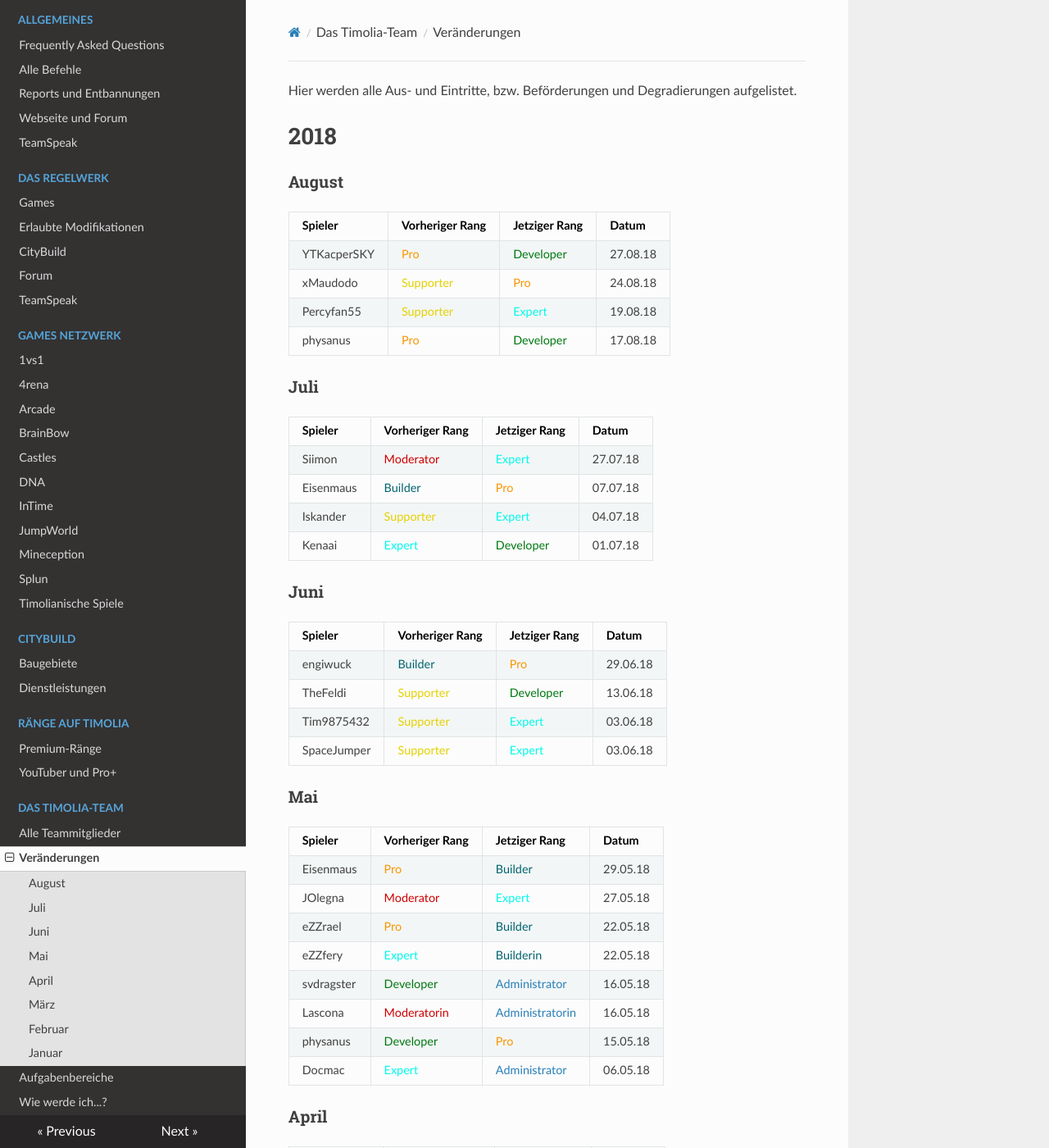
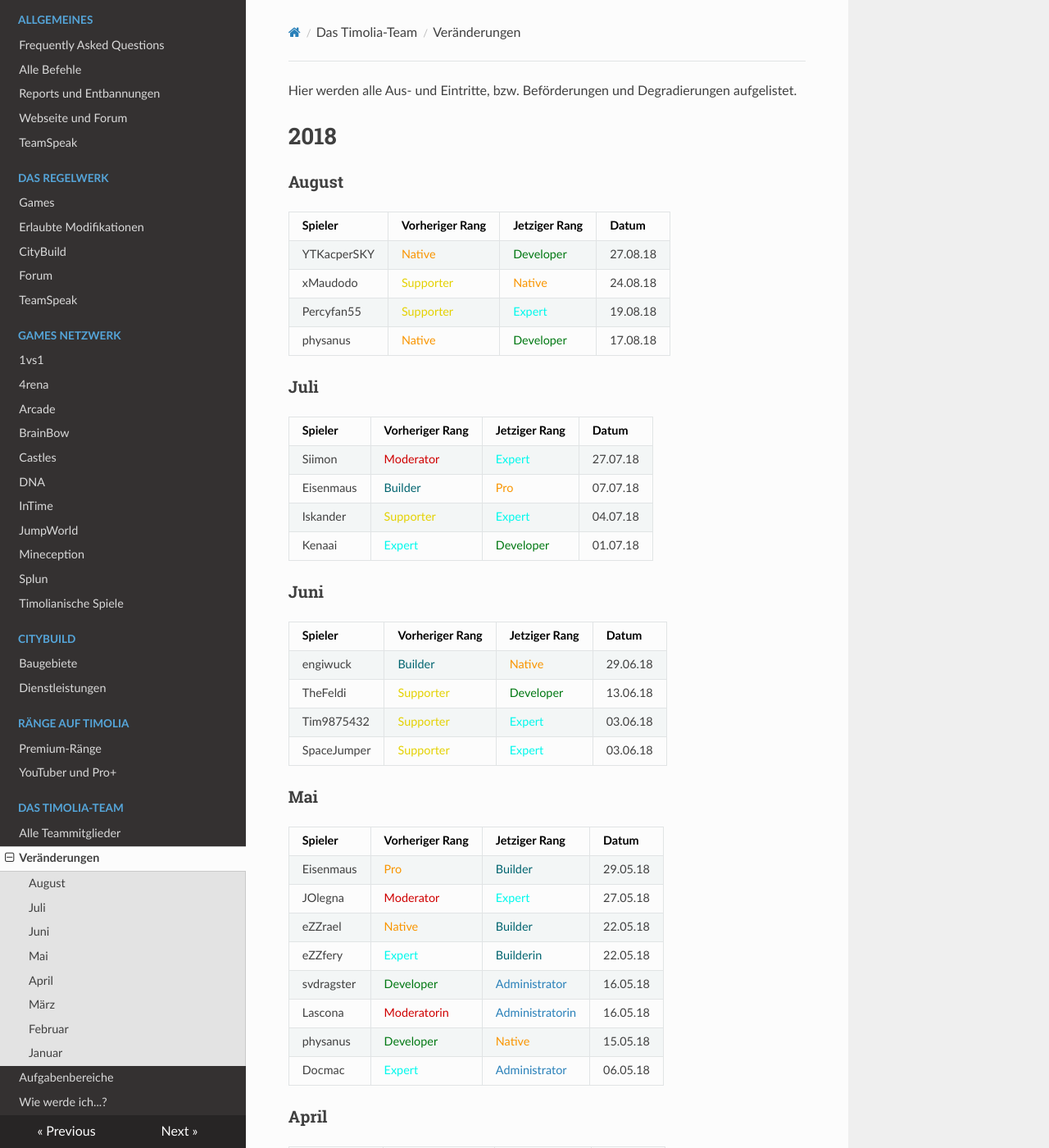
Before and after one commit to TimoliaDE/HowTo, an MkDocs documentation site: the page built from docs/team/changes.md, in a window 1280 px wide and 1400 px high. Shown: the whole window at 82% size. Built offline with MkDocs 1.6.1, drawn with Linux system fonts in a browser that asks for light colours; nearby versions of some CDN libraries; old or Windows-style settings are respelled for this version of MkDocs; some of the changed text lies outside the part shown.

Commit message:
cs und naachtara richtig eingeordnet; Pro => Native bei ehemaligen Teamlern

```diff
--- a/docs/team/changes.md
+++ b/docs/team/changes.md
@@ -5,10 +5,10 @@ Hier werden alle Aus- und Eintritte, bzw. Beförderungen und Degradierungen aufg
 ###<strong>August</strong>
 | Spieler | Vorheriger Rang | Jetziger Rang | Datum |
 | ------ | ------ | ------ | ------ |
-|YTKacperSKY | <span style="color:#F99500">Pro</span> | <span style="color:#007812">Developer</span> | 27.08.18 |
-|xMaudodo | <span style="color:#E4D100">Supporter</span> | <span style="color:#F99500">Pro</span> | 24.08.18 |
+|YTKacperSKY | <span style="color:#F99500">Native</span> | <span style="color:#007812">Developer</span> | 27.08.18 |
+|xMaudodo | <span style="color:#E4D100">Supporter</span> | <span style="color:#F99500">Native</span> | 24.08.18 |
 |Percyfan55 | <span style="color:#E4D100">Supporter</span> | <span style="color:#00F9EC">Expert</span> | 19.08.18 |
-|physanus | <span style="color:#F99500">Pro</span> | <span style="color:#007812">Developer</span> | 17.08.18 |
+|physanus | <span style="color:#F99500">Native</span> | <span style="color:#007812">Developer</span> | 17.08.18 |
 
 ###<strong>Juli</strong>
 | Spieler | Vorheriger Rang | Jetziger Rang | Datum |
@@ -21,7 +21,7 @@ Hier werden alle Aus- und Eintritte, bzw. Beförderungen und Degradierungen aufg
 ###<strong>Juni</strong>
 | Spieler | Vorheriger Rang | Jetziger Rang | Datum |
 | ------ | ------ | ------ | ------ |
-|engiwuck | <span style="color:#00646F">Builder</span> | <span style="color:#F99500">Pro</span> | 29.06.18 |
+|engiwuck | <span style="color:#00646F">Builder</span> | <span style="color:#F99500">Native</span> | 29.06.18 |
 |TheFeldi | <span style="color:#E4D100">Supporter</span> | <span style="color:#007812">Developer</span> | 13.06.18 |
 |Tim9875432 | <span style="color:#E4D100">Supporter</span> | <span style="color:#00F9EC">Expert</span> | 03.06.18 |
 |SpaceJumper | <span style="color:#E4D100">Supporter</span> | <span style="color:#00F9EC">Expert</span> | 03.06.18 |
@@ -31,11 +31,11 @@ Hier werden alle Aus- und Eintritte, bzw. Beförderungen und Degradierungen aufg
 | ------ | ------ | ------ | ------ |
 |Eisenmaus | <span style="color:#F99500">Pro</span> | <span style="color:#00646F">Builder</span> | 29.05.18 |
 |JOlegna | <span style="color:#CF0101">Moderator</span> | <span style="color:#00F9EC">Expert</span> | 27.05.18 |
-|eZZrael | <span style="color:#F99500">Pro</span> | <span style="color:#00646F">Builder</span> | 22.05.18 |
+|eZZrael | <span style="color:#F99500">Native</span> | <span style="color:#00646F">Builder</span> | 22.05.18 |
 |eZZfery | <span style="color:#00F9EC">Expert</span> | <span style="color:#00646F">Builderin</span> | 22.05.18 |
 |svdragster | <span style="color:#007812">Developer</span> | <span style="color:#2980b9">Administrator</span> | 16.05.18 |
 |Lascona | <span style="color:#CF0101">Moderatorin</span> | <span style="color:#2980b9">Administratorin</span> | 16.05.18 |
-|physanus | <span style="color:#007812">Developer</span> | <span style="color:#F99500">Pro</span> | 15.05.18 |
+|physanus | <span style="color:#007812">Developer</span> | <span style="color:#F99500">Native</span> | 15.05.18 |
 |Docmac | <span style="color:#00F9EC">Expert</span> | <span style="color:#2980b9">Administrator</span> | 06.05.18 |
 
 ###<strong>April</strong>
@@ -51,27 +51,27 @@ Hier werden alle Aus- und Eintritte, bzw. Beförderungen und Degradierungen aufg
 | ------ | ------ | ------ | ------ |
 |Vemdex | <span style="color:#00646F">Builder</span> | <span style="color:#F99500">Pro</span> | 25.03.18 |
 |LordKnockback | <span style="color:#00F9EC">Expert</span> | <span style="color:#E4D100">Supporter Games</span> | 16.03.18 |
-|TetzelHD | <span style="color:#00646F">Builder</span> | <span style="color:#F99500">Pro</span> | 13.03.18 |
+|TetzelHD | <span style="color:#00646F">Builder</span> | <span style="color:#F99500">Native</span> | 13.03.18 |
 
 ###<strong>Februar</strong>
 | Spieler | Vorheriger Rang | Jetziger Rang | Datum |
 | ------ | ------ | ------ | ------ |
 |GameZter | <span style="color:#00646F">Builder</span> | <span style="color:#00F9EC">Expert</span> | 21.02.18 |
-|Eisenmaus | <span style="color:#00646F">Builder</span> | <span style="color:#F99500">Pro</span> | 20.02.18 |
+|Eisenmaus | <span style="color:#00646F">Builder</span> | <span style="color:#F99500">Native</span> | 20.02.18 |
 |iPushyy | <span style="color:#007812">Developer</span> | <span style="color:#848484">Spieler</span> | 18.02.18 |
 |DerBull | <span style="color:#E4D100">Supporter</span> | <span style="color:#00F9EC">Expert</span> | 17.02.18 |
 |Kenaai | <span style="color:#CF0101">Moderator</span> | <span style="color:#00F9EC">Expert</span> | 12.02.18 |
-|Pixtopiane | <span style="color:#E4D100">Supporterin</span> | <span style="color:#F99500">Pro</span> | 11.02.18 |
+|Pixtopiane | <span style="color:#E4D100">Supporterin</span> | <span style="color:#F99500">Native</span> | 11.02.18 |
 
 ###<strong>Januar</strong>
 | Spieler | Vorheriger Rang | Jetziger Rang | Datum |
 | ------ | ------ | ------ | ------ |
 |TaiToni | <span style="color:#E4D100">Supporter</span> | <span style="color:#00F9EC">Expert</span> | 27.01.18 |
 |iPushyy | <span style="color:#848484">Spieler</span> | <span style="color:#007812">Developer</span> | 23.01.18 |
-|MCPhilippS  | <span style="color:#E4D100">Supporter</span> | <span style="color:#F99500">Pro</span> | 20.01.18 |
-|Tiem | <span style="color:#E4D100">Supporter</span> | <span style="color:#F99500">Pro</span> | 16.01.18 |
-|WildeMaus | <span style="color:#00646F">Builderin</span> | <span style="color:#F99500">Pro</span> | 16.01.18 |
-|Skerai | <span style="color:#00646F">Builderin</span> | <span style="color:#F99500">Pro</span> | 15.01.18 |
+|MCPhilippS  | <span style="color:#E4D100">Supporter</span> | <span style="color:#F99500">Native</span> | 20.01.18 |
+|Tiem | <span style="color:#E4D100">Supporter</span> | <span style="color:#F99500">Native</span> | 16.01.18 |
+|WildeMaus | <span style="color:#00646F">Builderin</span> | <span style="color:#F99500">Native</span> | 16.01.18 |
+|Skerai | <span style="color:#00646F">Builderin</span> | <span style="color:#F99500">Native</span> | 15.01.18 |
 |InfiniteFery | <span style="color:#00646F">Builderin</span> | <span style="color:#00F9EC">Expert</span> | 14.01.18 |
 |nek0chi | <span style="color:#007812">Creator</span> | <span style="color:#00F9EC">Expert</span> | 13.01.18 |
 |Kritzelkiste | <span style="color:#007812">Creator</span> | <span style="color:#00F9EC">Expert</span> | 13.01.18 |
```
Also changed, not shown: docs/team/members.md (+6 -6 lines).
